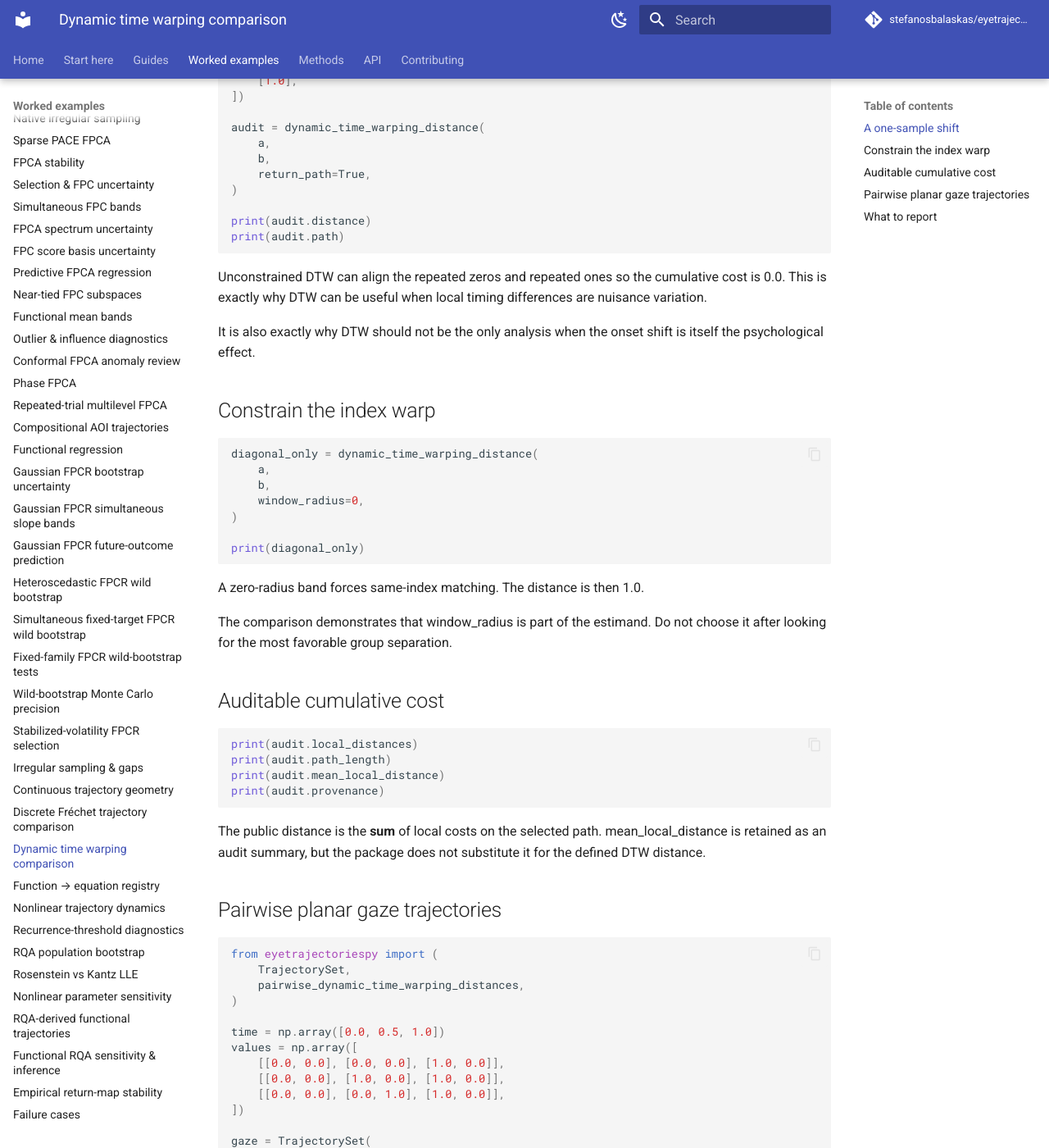
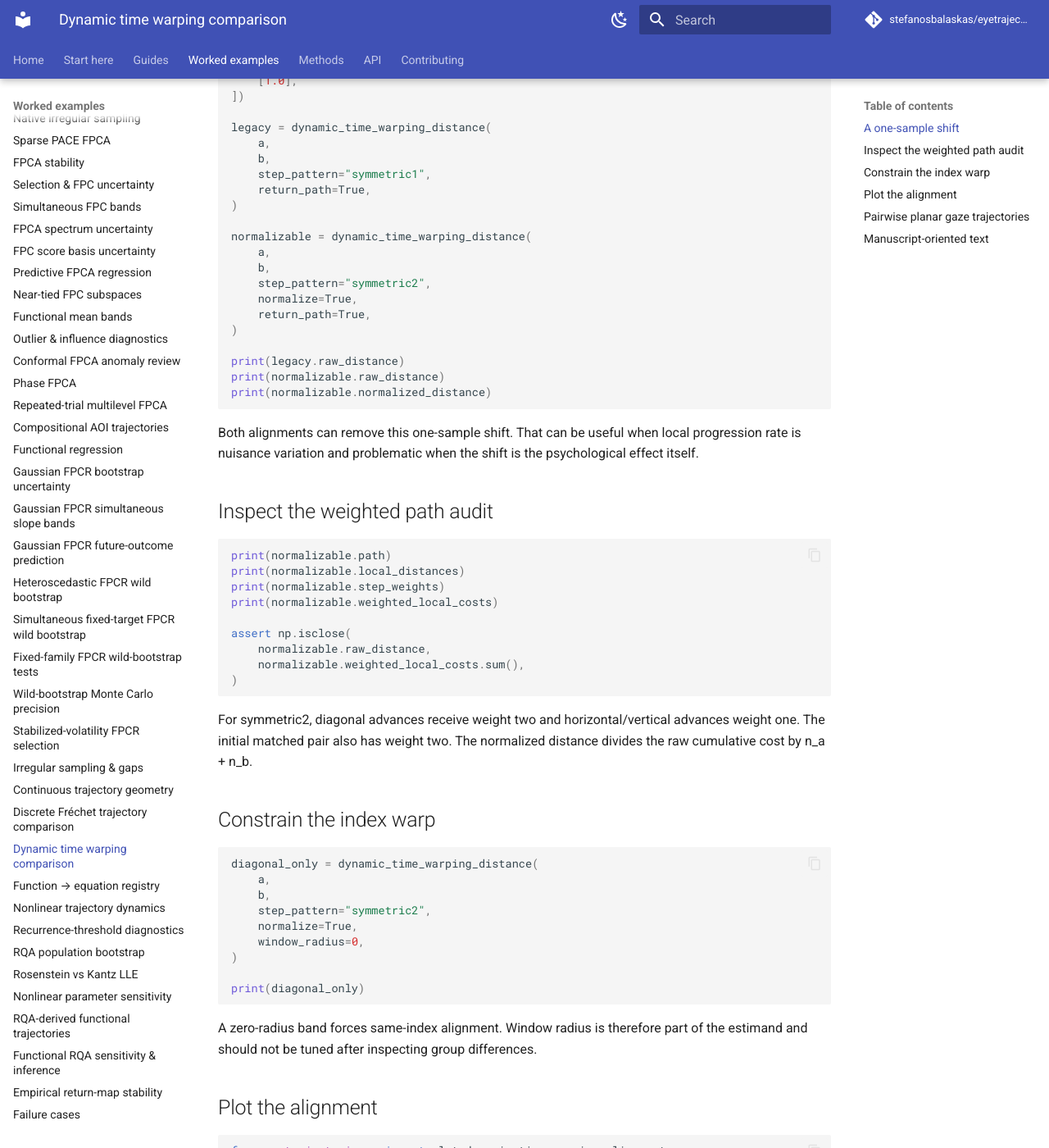
Before and after one commit to stefanosbalaskas/eyetrajectoriespy, an MkDocs documentation site: the page built from docs/examples/dynamic-time-warping.md, in a window 1280 px wide and 1400 px high, scrolled down 560 px. Shown: the whole window at 82% size. Built offline with MkDocs 1.6.1 and Material for MkDocs 9.7.7, drawn with Linux system fonts in a browser that asks for light colours; comment, search, counter and statistics services are not loaded; some of the changed text lies outside the part shown.

Commit message:
Expand DTW worked example

```diff
--- a/docs/examples/dynamic-time-warping.md
+++ b/docs/examples/dynamic-time-warping.md
@@ -1,6 +1,6 @@
 # Dynamic time warping trajectory comparison
 
-This example shows why an elastic index alignment can be useful and why it can also remove a timing difference that matters scientifically.
+This example contrasts the backward-compatible symmetric1 raw-cost contract with the normalizable symmetric2 variant.
 
 ## A one-sample shift
 
@@ -20,19 +20,43 @@ b = np.array([
     [1.0],
 ])
 
-audit = dynamic_time_warping_distance(
+legacy = dynamic_time_warping_distance(
     a,
     b,
+    step_pattern="symmetric1",
     return_path=True,
 )
 
-print(audit.distance)
-print(audit.path)
+normalizable = dynamic_time_warping_distance(
+    a,
+    b,
+    step_pattern="symmetric2",
+    normalize=True,
+    return_path=True,
+)
+
+print(legacy.raw_distance)
+print(normalizable.raw_distance)
+print(normalizable.normalized_distance)
 ~~~
 
-Unconstrained DTW can align the repeated zeros and repeated ones so the cumulative cost is 0.0. This is exactly why DTW can be useful when local timing differences are nuisance variation.
+Both alignments can remove this one-sample shift. That can be useful when local progression rate is nuisance variation and problematic when the shift is the psychological effect itself.
 
-It is also exactly why DTW should not be the only analysis when the onset shift is itself the psychological effect.
+## Inspect the weighted path audit
+
+~~~python
+print(normalizable.path)
+print(normalizable.local_distances)
+print(normalizable.step_weights)
+print(normalizable.weighted_local_costs)
+
+assert np.isclose(
+    normalizable.raw_distance,
+    normalizable.weighted_local_costs.sum(),
+)
+~~~
+
+For symmetric2, diagonal advances receive weight two and horizontal/vertical advances weight one. The initial matched pair also has weight two. The normalized distance divides the raw cumulative cost by n_a + n_b.
 
 ## Constrain the index warp
 
@@ -40,26 +64,25 @@ It is also exactly why DTW should not be the only analysis when the onset shift
 diagonal_only = dynamic_time_warping_distance(
     a,
     b,
+    step_pattern="symmetric2",
+    normalize=True,
     window_radius=0,
 )
 
 print(diagonal_only)
 ~~~
 
-A zero-radius band forces same-index matching. The distance is then 1.0.
+A zero-radius band forces same-index alignment. Window radius is therefore part of the estimand and should not be tuned after inspecting group differences.
 
-The comparison demonstrates that window_radius is part of the estimand. Do not choose it after looking for the most favorable group separation.
-
-## Auditable cumulative cost
+## Plot the alignment
 
 ~~~python
-print(audit.local_distances)
-print(audit.path_length)
-print(audit.mean_local_distance)
-print(audit.provenance)
+from eyetrajectoriespy import plot_dynamic_time_warping_alignment
+
+ax = plot_dynamic_time_warping_alignment(normalizable)
 ~~~
 
-The public distance is the **sum** of local costs on the selected path. mean_local_distance is retained as an audit summary, but the package does not substitute it for the defined DTW distance.
+The same-index diagonal is shown as a reference. Departures from it make the amount and location of index warping visible.
 
 ## Pairwise planar gaze trajectories
 
@@ -88,25 +111,24 @@ gaze = TrajectorySet(
 matrix = pairwise_dynamic_time_warping_distances(
     gaze,
     dimensions=("x", "y"),
+    step_pattern="symmetric2",
+    normalize=True,
     window_radius=1,
 )
 
 print(matrix)
 ~~~
 
-The stored time grid establishes the source trajectory object, but the DTW recurrence itself uses sequence indices, not the numeric time values.
+The TrajectorySet time grid describes the source representation, but numeric timestamps are not used by DTW.
 
-## What to report
+## Manuscript-oriented text
 
-For this workflow report:
+~~~python
+from eyetrajectoriespy import dynamic_time_warping_reporting_text
 
-- the coordinate representation and units;
-- the selected dimensions and any explicit dimension weights;
-- each sequence length;
-- the symmetric diagonal/up/left step pattern;
-- the Sakoe-Chiba sample-index radius or that alignment was unconstrained;
-- that the public distance is an unnormalized cumulative local-cost sum;
-- all upstream interpolation, resampling, smoothing, or normalization;
-- whether a time-preserving sensitivity analysis was also used.
+print(dynamic_time_warping_reporting_text(normalizable))
+~~~
+
+Report the step pattern, normalization rule, window, coordinate representation, dimensions/units, sequence lengths, upstream preprocessing, and whether latency was analyzed separately.
 
 The executable counterpart is examples/dynamic_time_warping.py.
```
